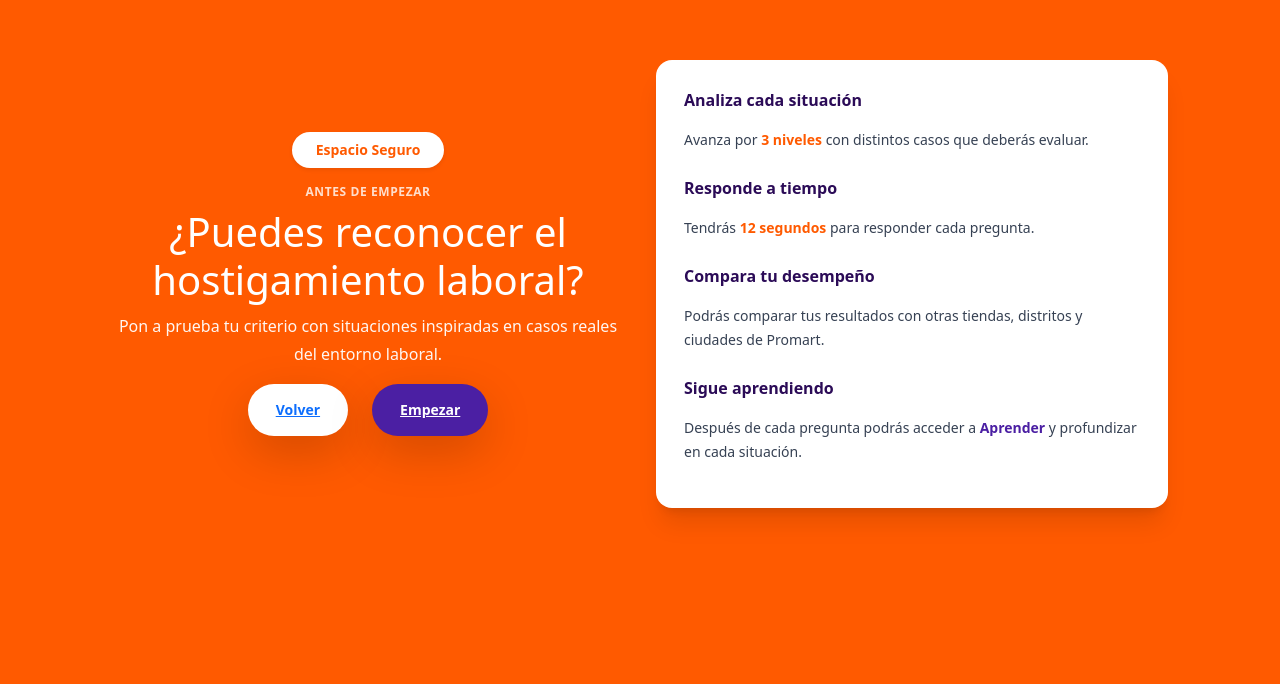
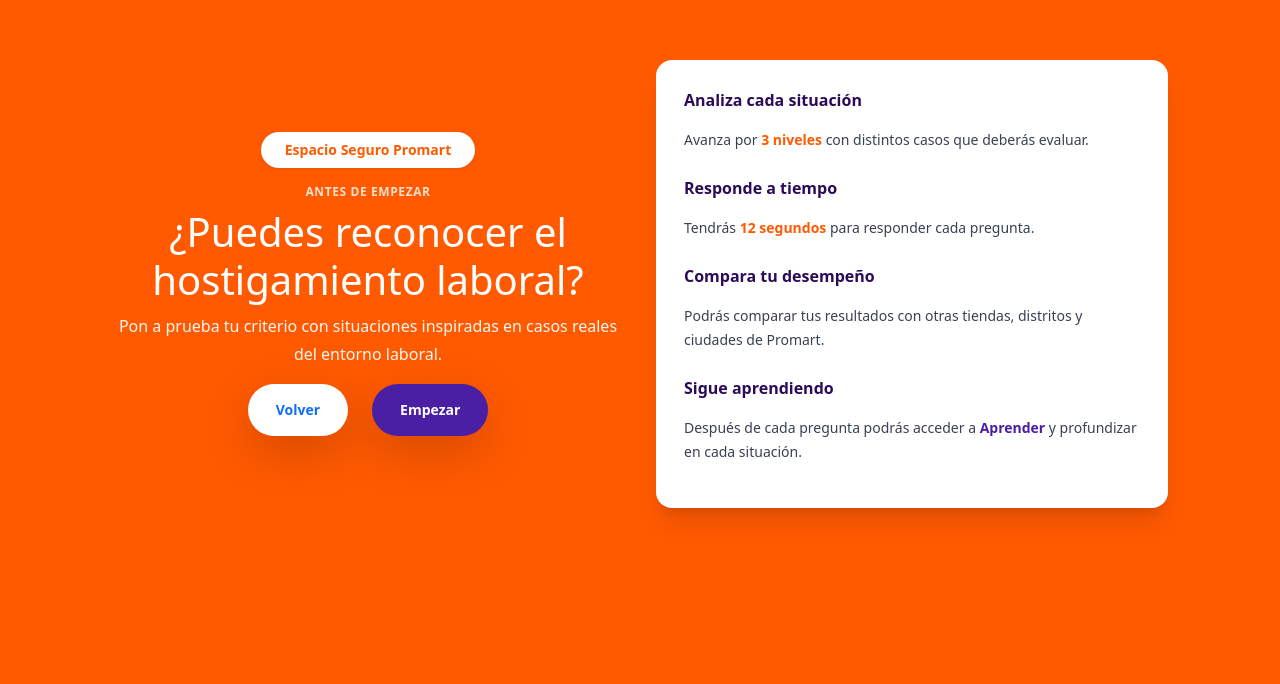
Before and after one commit to fabiana-lazaro/espacio-seguro-promart, a React (Vite) app: page /intro in a window 1280 px wide. Shown: the part 116-800 px from the top of the page. Built offline with nearby package versions, Linux system fonts and the light colour scheme.

Commit message:
refactor: titles and styles

```diff
--- a/src/index.css
+++ b/src/index.css
@@ -3,11 +3,5 @@
 a,
 a:hover,
 a:focus {
-  text-decoration: none;
+  text-decoration: none !important;
 }
-
-.form-control:focus,
-.form-select:focus {
-  border-color: #6f2dbd;
-  box-shadow: 0 0 0 0.15rem rgba(111, 45, 189, 0.15);
-}
--- a/src/pages/Home.jsx
+++ b/src/pages/Home.jsx
@@ -1,7 +1,7 @@
 import React from "react";
 import { Link } from "react-router-dom";
 
-const APP_NAME = "Espacio Seguro";
+const APP_NAME = "Espacio Seguro Promart";
 const HERO_TITLE = "¿Esto es hostigamiento?";
 const HERO_DESCRIPTION =
   "Reconoce situaciones de hostigamiento en el trabajo y descubre cómo identificarlas a tiempo.";
--- a/src/pages/Intro.jsx
+++ b/src/pages/Intro.jsx
@@ -1,7 +1,7 @@
 import React from "react";
 import { Link } from "react-router-dom";
 
-const APP_NAME = "Espacio Seguro";
+const APP_NAME = "Espacio Seguro Promart";
 const INTRO_TAG = "Antes de empezar";
 const INTRO_TITLE = "¿Puedes reconocer el hostigamiento laboral?";
 const INTRO_TEXT =
```
